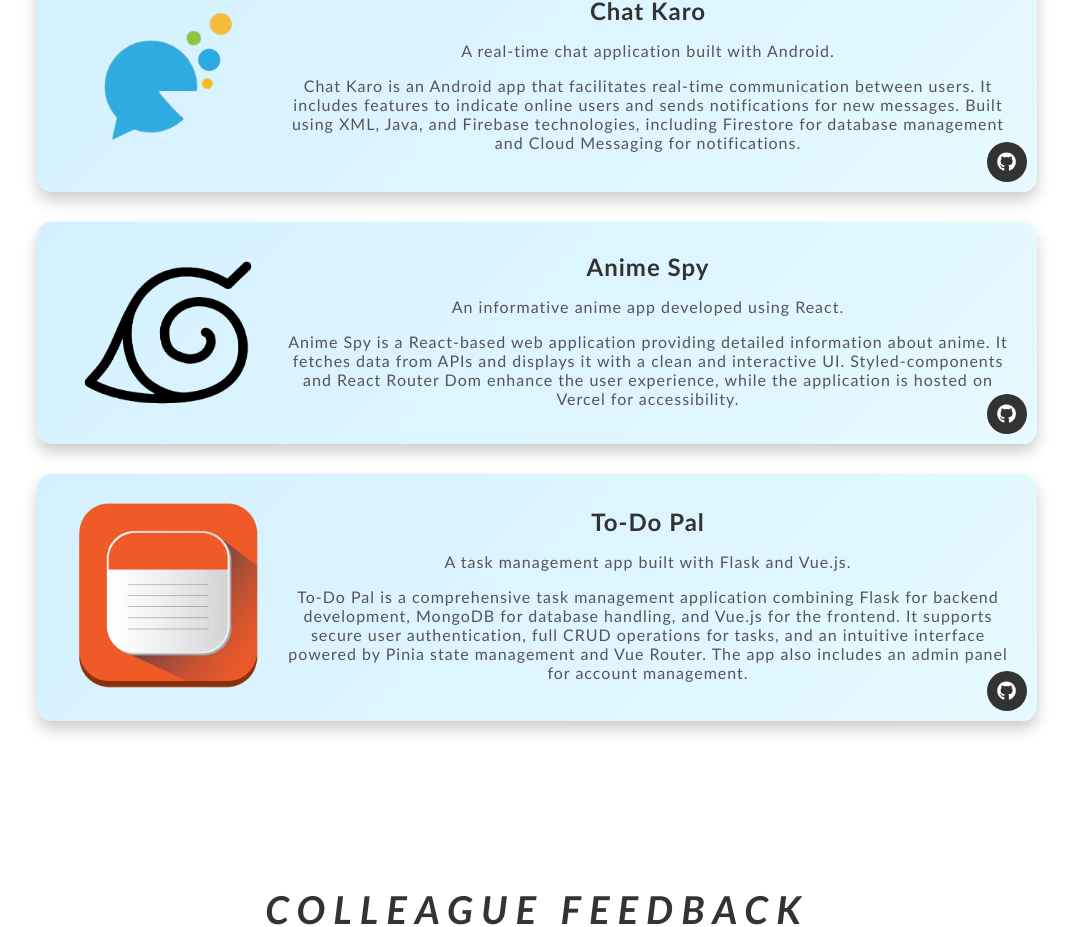
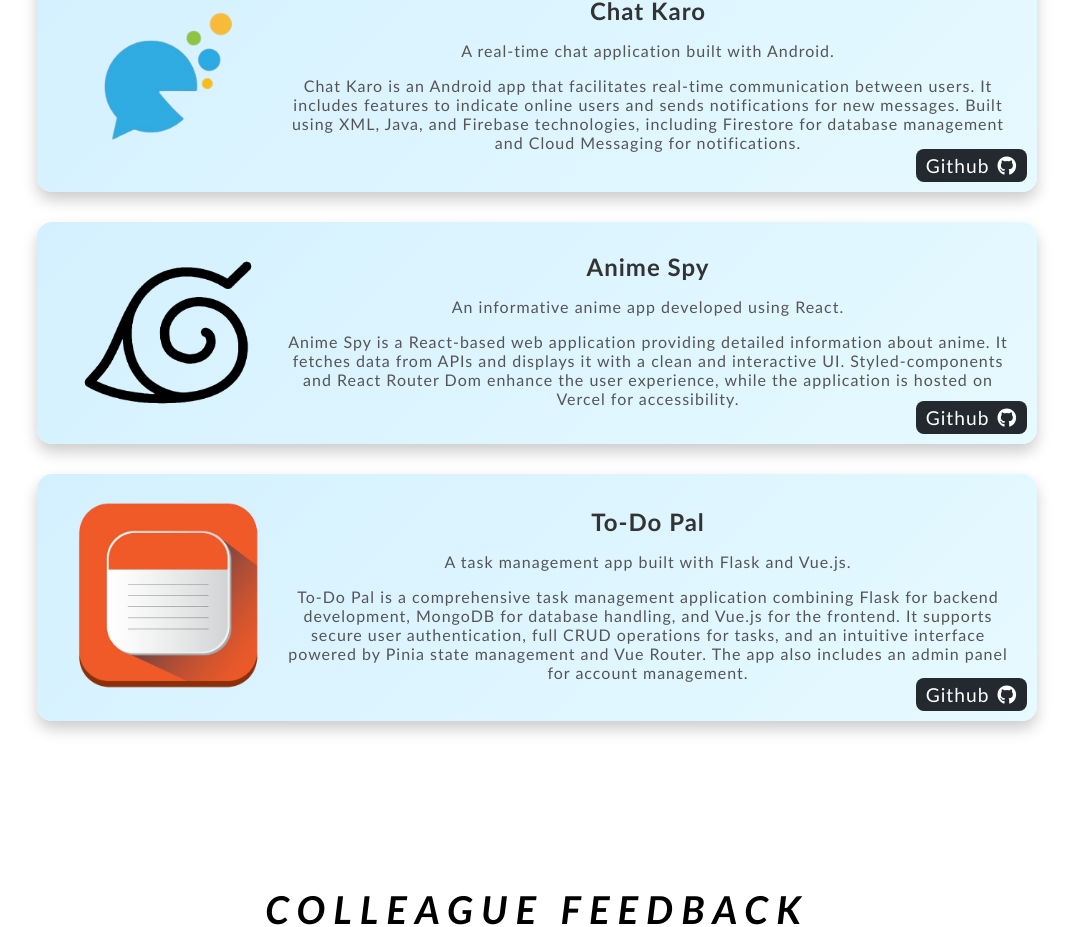
Before and after one commit to SanskarJaiswal2904/SanskarWebsite, a Vue app: page / in a window 1280 px wide. Shown: the part 1870-2797 px from the top of the page, without its empty margins (103-1176 px from the left). Built offline with nearby package versions, Linux system fonts and the light colour scheme.

Commit message:
added github design

```diff
--- a/src/components/mainsection/Projects.vue
+++ b/src/components/mainsection/Projects.vue
@@ -18,6 +18,7 @@
               <p>{{ project.description }}</p>
               <p>{{ project.details }}</p>
               <a :href="project.github" target="_blank" class="github-link" @click.stop>
+                Github
                 <i class="fab fa-github" title="GitHub Repo"></i>
               </a>
             </div>
@@ -71,7 +72,7 @@
   </script>
 
 
-  <style>
+  <style scoped>
   .github-link {
     position: absolute;
     bottom: 10px;
@@ -79,20 +80,26 @@
     display: flex;
     align-items: center;
     justify-content: center;
-    width: 40px;
-    height: 40px;
-    background-color: #333;
-    color: #fff;
-    border-radius: 50%;
+    padding: 5px 10px;
+    background-color: #24292F;
+    color: white;
+    border-radius: 8px;
     text-decoration: none;
     font-size: 1.2rem;
     transition: transform 0.3s ease, background-color 0.3s ease;
-  }
+}
 
-  .github-link:hover {
-    background-color: #007bff;
-    transform: scale(1.1);
-  }
+.github-link:hover {
+  background-image: linear-gradient(45deg, #5b6167, #6e7473, #7f8682, #8f9891, #9faa9f, #aabbb0, #b6c7b8, #c2d3c0, #cddfcd, #d9ebd8);
+  transform: scale(1.1);
+  box-shadow: 0 4px 8px rgba(0, 0, 0, 0.2);
+}
+
+
+.github-link i {
+    margin-left: 8px; /* Space between text and icon */
+}
+
 
   .project-card {
     position: relative;
```
